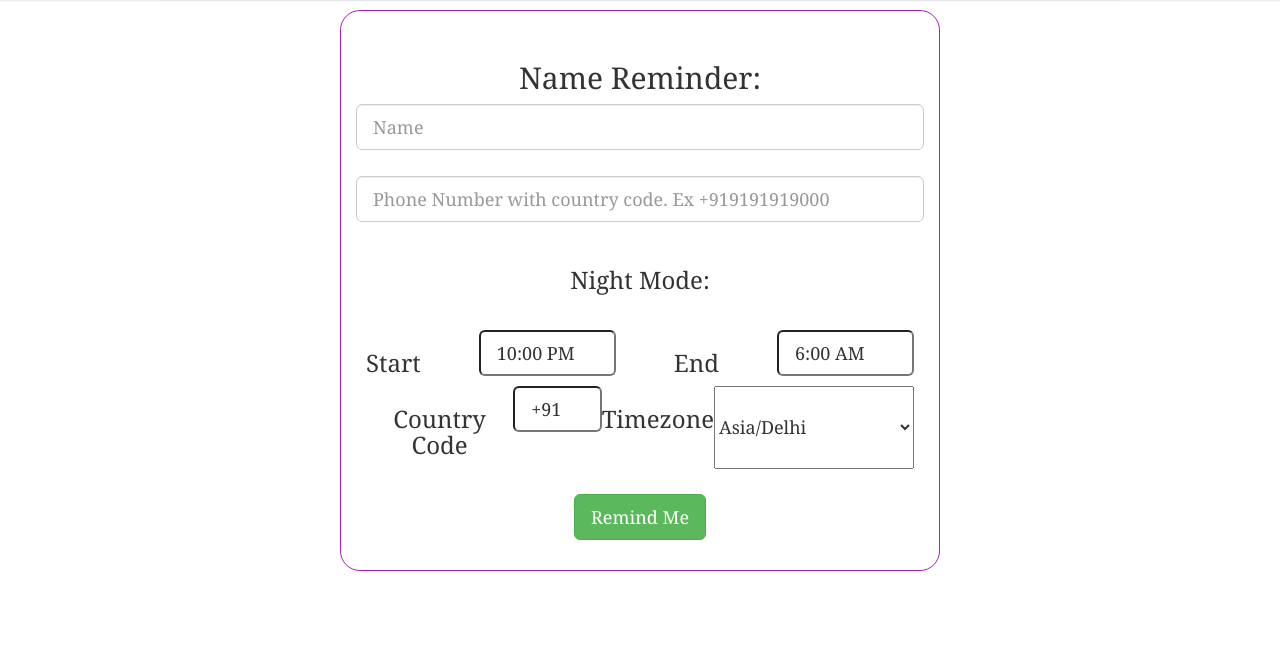
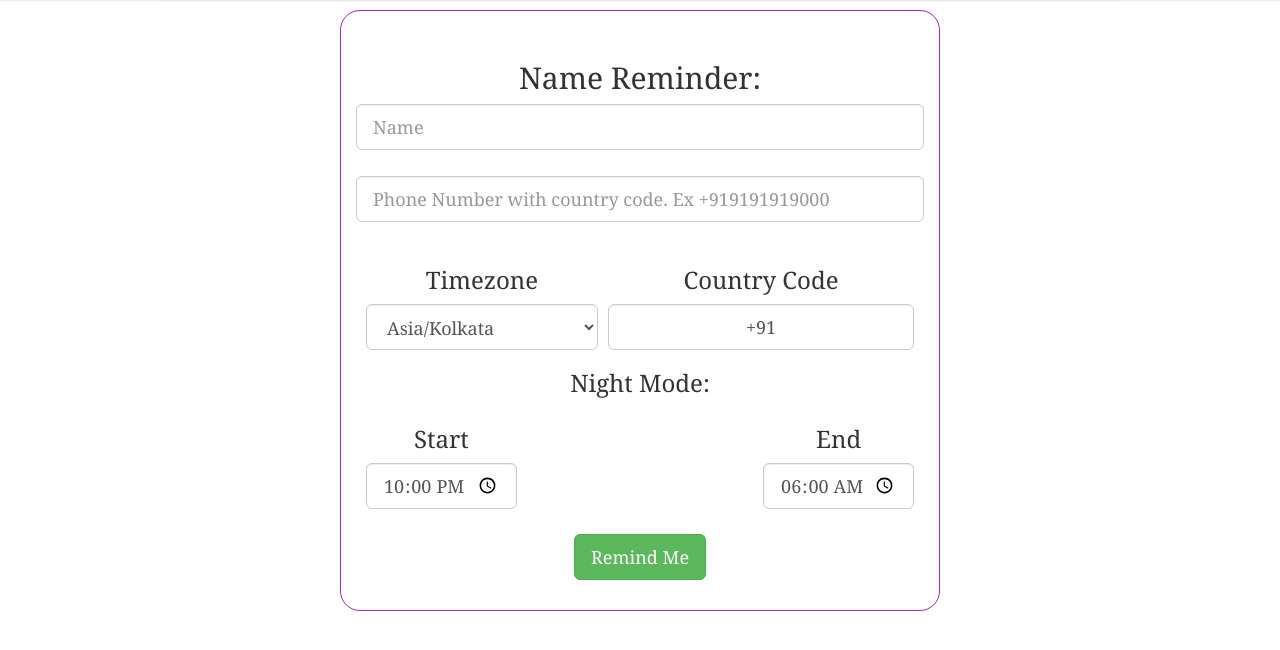
Before and after one commit to amitt001/PingU, a Flask app: page / in a window 1280 px wide. Shown: the part 50-700 px from the top of the page. Run offline with Flask 2, Linux system fonts and the light colour scheme; some libraries are stand-ins or nearby versions.

Commit message:
message in DND time fix, ui chnages

```diff
--- a/msgapp/cron.py
+++ b/msgapp/cron.py
@@ -4,10 +4,11 @@ from crontab import CronTab
 
 _CRON = CronTab(user=True)
 _PYTHON_PATH = '/home/amit/venv/bin/python'
+_MESSENGER_PATH = '/home/amit/Codes/cops/pvtassist/msgapp/messenger.py'
 
 
 def create(phone):
-    base = _PYTHON_PATH + " /home/amit/Codes/cops/scapp/msgapp/messanger.py "
+    base = _PYTHON_PATH + " " + _MESSENGER_PATH + " "
     command =  base + phone
     job = _CRON.new(command=command)
     job.set_comment(phone)
--- a/msgapp/views.py
+++ b/msgapp/views.py
@@ -30,7 +30,8 @@ def index():
         else:
             u = User(name=name, phone=phone,
                     country_code=country_code,
-                    timezone=timezone, night_start=start_time,
+                    timezone=timezone,
+                    night_start=start_time,
                     night_end=end_time)
             db.session.add(u)
             db.session.commit()
@@ -52,7 +53,7 @@ def reminder():
         return redirect(url_for('info', phone=phone))
 
 
-#@utils.catch_exc
+@utils.catch_exc
 def info():
     phone = request.args.get('phone')
     reminder = Reminder.query.filter_by(phone=phone).all()
@@ -65,3 +66,5 @@ def info():
             phone=user.phone,
             columns=columns,
             reminders=[r.__dict__ for r in reminder])
+    else:
+        return render_template("msgapp/info.html")
--- a/templates/msgapp/index.html
+++ b/templates/msgapp/index.html
@@ -5,26 +5,33 @@
    <form method="post" action="" autocomplete="off">
       <input class="form-control input-lg" type="text" name ="name" placeholder="Name"></br>
       <input class="form-control input-lg" type="phone" name ="phone" placeholder="Phone Number with country code. Ex +919191919000" ></br>
-      <div style="text-align: center;">
-         <h3>Night Mode:</h3>
-         </br>
-         <div style="display: flex; justify-content: space-between; padding: 0 10px 0 10px;">
-            <h3>Start</h3>
-            <input class="input-lg col-xs-3" type="text" name ="start_time" value="10:00 PM" onclick="this.select()">
-            <h3>End</h3>
-            <input class="input-lg col-xs-3" type="text" name ="end_time" value="6:00 AM" onclick="this.select()">
-         </div>
-      </div>
-      <div style="display: flex; justify-content: space-between; padding: 0 10px 0 10px;">
-         <h3>Country Code</h3>
-         <input class="input-lg col-xs-2" type="text" name ="country_code" value="+91" onclick="this.select()">
-         <h3>Timezone</h3>
-         <select name="timezone">
-            <option value="US/Eastern">Asia/Delhi</option>
+            <div style="text-align: center;display: flex; justify-content: space-between; padding: 0 10px 0 10px;">
+         <div style="display: inline;">
+         <h3>Timezone </h3>
+         <select class="form-control input-lg" name="timezone">
+            <option value="Asia/Kolkata">Asia/Kolkata</option>
             <option value="US/Eastern">US/Eastern</option>
             <option value="Asia/Kathmandu">Asia/Kathmandu</option>
             <option value="Africa/Johannesburg">Africa/Johannesburg</option>
          </select>
+         </div>
+         <div style="display: inline;">
+         <h3>Country Code</h3>
+         <input style="text-align: center;" class="form-control input-lg" type="text" name ="country_code" value="+91" onclick="this.select()">
+         </div>
+      </div>
+      <div style="text-align: center;">
+         <h3>Night Mode:</h3>
+         <div style="display: flex; justify-content: space-between; padding: 0 10px 0 10px;">
+         <div style="display: inline;">
+            <h3>Start</h3>
+            <input class="form-control input-lg col-s-3" type="time" name ="start_time" value="22:00" onclick="this.select()">
+            </div>
+            <div style="display: inline;">
+            <h3>End</h3>
+            <input class="form-control input-lg col-s-3" type="time" name ="end_time" value="06:00" onclick="this.select()">
+            </div>
+         </div>
       </div>
       </br>
       <div style="float:center;text-align:center">
```
Also changed, not shown: msgapp/messenger.py (renamed from msgapp/messanger.py, +20 -12 lines), 2 other files.
